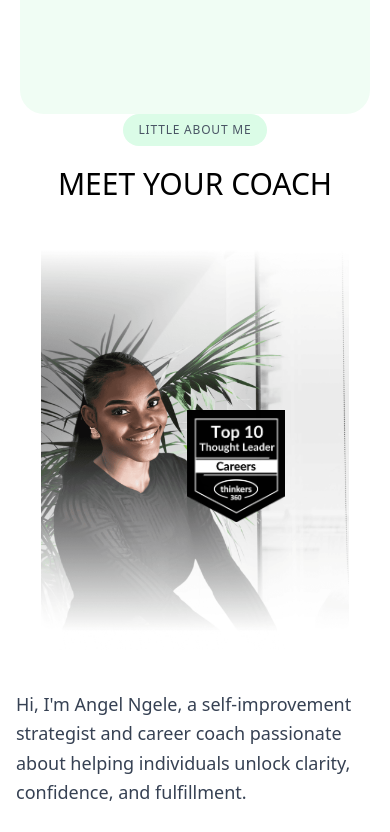
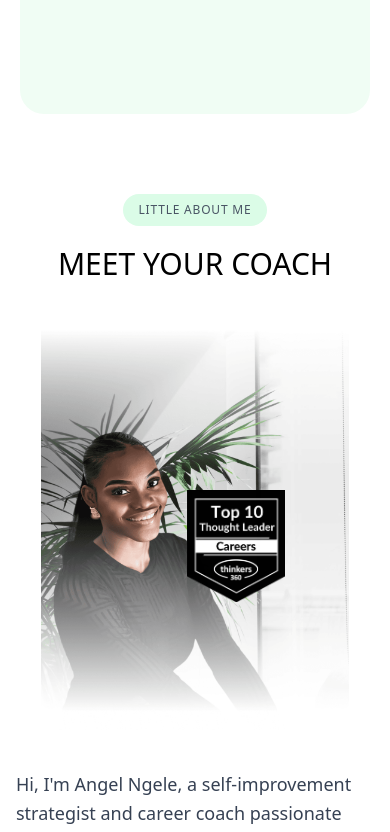
Before and after one commit to angelngele/coachangel, a Next.js app: page / in a window 390 px wide. Shown: the part 1667-2499 px from the top of the page. Built offline with nearby package versions, Linux system fonts and the light colour scheme.

Commit message:
feat: update responsiveness

```diff
--- a/app/components/About.tsx
+++ b/app/components/About.tsx
@@ -7,7 +7,7 @@
 
 export default function About() {
   return (
-    <main className="flex flex-col justify-center items-center bg-white">
+    <main className="flex flex-col justify-center items-center bg-white mt-20">
       {/* Tagline */}
       <div className="flex justify-center items-center tracking-wider mt-0 md:mt-20 mb-5 md:mb-10">
         <h1 className="bg-green-100 py-2 text-xs px-4 rounded-full font-medium text-gray-600">
```
